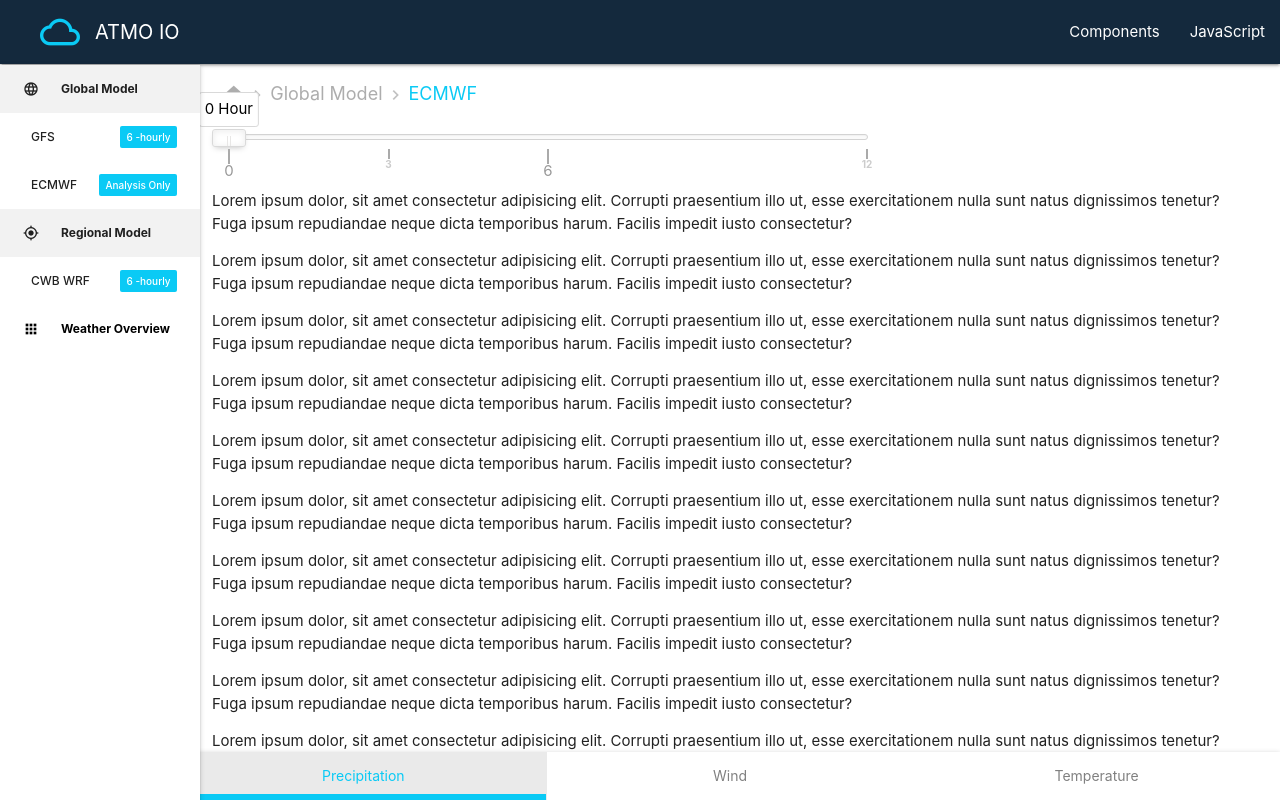
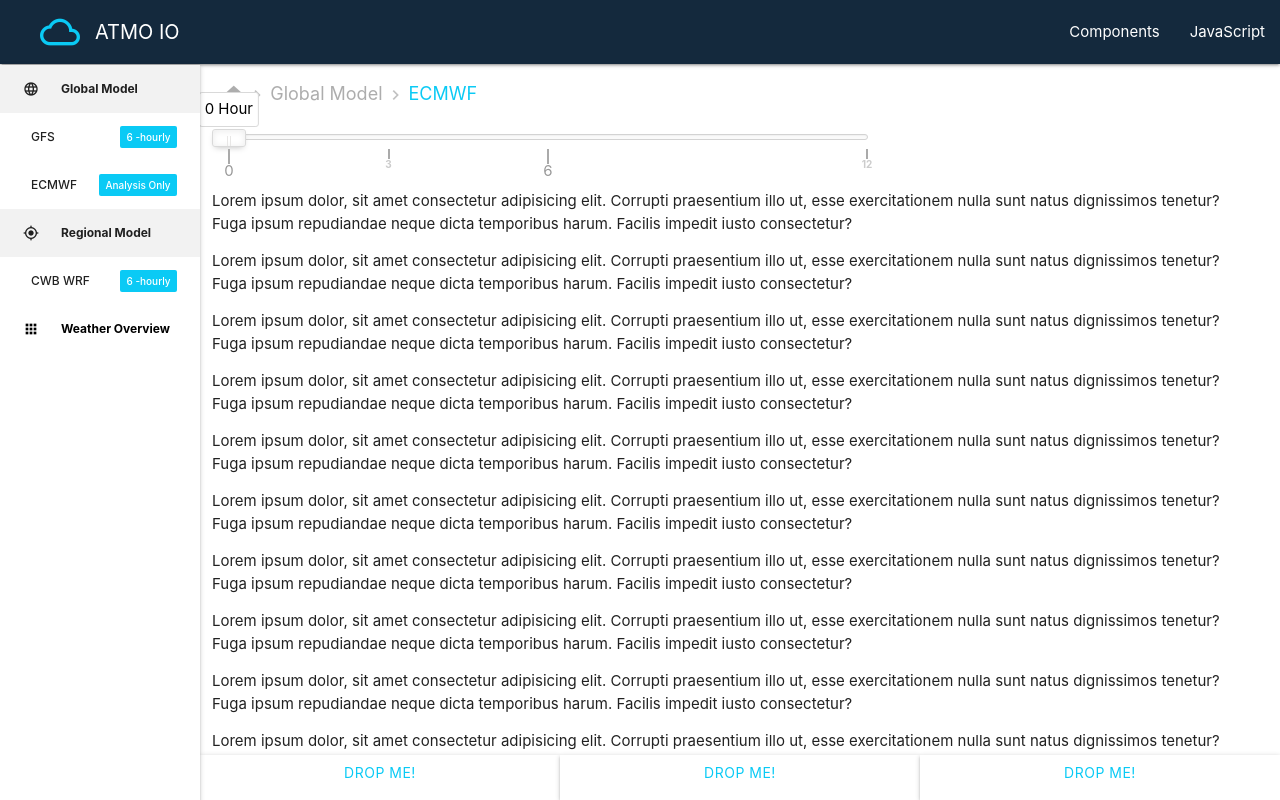
Before and after one commit to ShinKaiMa/atmo-app, a React (Create React App) app: page / in a window 1280 px wide. Both pictures are taken after a click on the item "ECMWF". Shown: the top 800 px of the page. Built offline with nearby package versions, Linux system fonts and the light colour scheme.

Commit message:
Refactor. bottom navbar in model view layout. (in dev)

```diff
--- a/src/layouts/ModelView.js
+++ b/src/layouts/ModelView.js
@@ -7,8 +7,11 @@ import ModelViewBreadcrumbs from "../components/ModelViewBreadcrumbs";
 import noUiSlider from "nouislider";
 import "nouislider/distribute/nouislider.css";
 import ModelViewSlider from "../components/ModelViewSlider";
+import useWindowSize from "../hooks/useWindowSize";
 
 const ModelView = props => {
+  const [width, height] = useWindowSize();
+  console.log(`width: ${width}`);
   useEffect(() => {
     // let slider = document.getElementById("slider");
     // noUiSlider.create(slider, {
@@ -41,8 +44,13 @@ const ModelView = props => {
     //     }
     //   ]
     // });
-    var tabs = document.querySelectorAll(".tabs");
-    var instance = M.Tabs.init(tabs);
+    // var tabs = document.querySelectorAll(".tabs");
+    // var instance = M.Tabs.init(tabs);
+    var dropdowns = document.querySelectorAll(".dropdown-trigger");
+    var dropdownsInstances = M.Dropdown.init(dropdowns,{
+      alignment:'center',
+      inDuration: 500,
+    });
   }, []);
 
   return (
@@ -51,78 +59,271 @@ const ModelView = props => {
         <div className="row">
           <ModelViewBreadcrumbs props />
         </div>
-        {/* <div>
-        <div
-          id="slider"
-          // style={{ height: "6px", marginTop: "10px", marginLeft: "32px", width:"300px" }}
-          style={{
-            height: "6px",
-            marginTop: "10px",
-            marginLeft: "16px",
-            marginBottom: "50px",
-            width: "270px"
-          }}
-        ></div>
-      </div> */}
         <ModelViewSlider />
-        {/* <div class="row" style={{margin:"0px", padding:"0px"}}>
-        <nav class="nav-extended col s12">
-          <div class="nav-content">
-            <ul class="tabs tabs-transparent">
-              <li class="tab">
-                <a href="#test1">Test 1</a>
-              </li>
-              <li class="tab">
-                <a class="active" href="#test2">
-                  Test 2
-                </a>
-              </li>
-              <li class="tab">
-                <a href="#test4">Test 4</a>
-              </li>
-            </ul>
-          </div>
-        </nav>
-      </div> */}
-      <p>Lorem ipsum dolor, sit amet consectetur adipisicing elit. Corrupti praesentium illo ut, esse exercitationem nulla sunt natus dignissimos tenetur? Fuga ipsum repudiandae neque dicta temporibus harum. Facilis impedit iusto consectetur?</p>
-      <p>Lorem ipsum dolor, sit amet consectetur adipisicing elit. Corrupti praesentium illo ut, esse exercitationem nulla sunt natus dignissimos tenetur? Fuga ipsum repudiandae neque dicta temporibus harum. Facilis impedit iusto consectetur?</p>
-      <p>Lorem ipsum dolor, sit amet consectetur adipisicing elit. Corrupti praesentium illo ut, esse exercitationem nulla sunt natus dignissimos tenetur? Fuga ipsum repudiandae neque dicta temporibus harum. Facilis impedit iusto consectetur?</p>
-      <p>Lorem ipsum dolor, sit amet consectetur adipisicing elit. Corrupti praesentium illo ut, esse exercitationem nulla sunt natus dignissimos tenetur? Fuga ipsum repudiandae neque dicta temporibus harum. Facilis impedit iusto consectetur?</p>
-      <p>Lorem ipsum dolor, sit amet consectetur adipisicing elit. Corrupti praesentium illo ut, esse exercitationem nulla sunt natus dignissimos tenetur? Fuga ipsum repudiandae neque dicta temporibus harum. Facilis impedit iusto consectetur?</p>
-      <p>Lorem ipsum dolor, sit amet consectetur adipisicing elit. Corrupti praesentium illo ut, esse exercitationem nulla sunt natus dignissimos tenetur? Fuga ipsum repudiandae neque dicta temporibus harum. Facilis impedit iusto consectetur?</p>
-      <p>Lorem ipsum dolor, sit amet consectetur adipisicing elit. Corrupti praesentium illo ut, esse exercitationem nulla sunt natus dignissimos tenetur? Fuga ipsum repudiandae neque dicta temporibus harum. Facilis impedit iusto consectetur?</p>
-      <p>Lorem ipsum dolor, sit amet consectetur adipisicing elit. Corrupti praesentium illo ut, esse exercitationem nulla sunt natus dignissimos tenetur? Fuga ipsum repudiandae neque dicta temporibus harum. Facilis impedit iusto consectetur?</p>
-      <p>Lorem ipsum dolor, sit amet consectetur adipisicing elit. Corrupti praesentium illo ut, esse exercitationem nulla sunt natus dignissimos tenetur? Fuga ipsum repudiandae neque dicta temporibus harum. Facilis impedit iusto consectetur?</p>
-      <p>Lorem ipsum dolor, sit amet consectetur adipisicing elit. Corrupti praesentium illo ut, esse exercitationem nulla sunt natus dignissimos tenetur? Fuga ipsum repudiandae neque dicta temporibus harum. Facilis impedit iusto consectetur?</p>
-      <p>Lorem ipsum dolor, sit amet consectetur adipisicing elit. Corrupti praesentium illo ut, esse exercitationem nulla sunt natus dignissimos tenetur? Fuga ipsum repudiandae neque dicta temporibus harum. Facilis impedit iusto consectetur?</p>
-      <p>Lorem ipsum dolor, sit amet consectetur adipisicing elit. Corrupti praesentium illo ut, esse exercitationem nulla sunt natus dignissimos tenetur? Fuga ipsum repudiandae neque dicta temporibus harum. Facilis impedit iusto consectetur?</p>
-      <p>Lorem ipsum dolor, sit amet consectetur adipisicing elit. Corrupti praesentium illo ut, esse exercitationem nulla sunt natus dignissimos tenetur? Fuga ipsum repudiandae neque dicta temporibus harum. Facilis impedit iusto consectetur?</p>
-      <p>Lorem ipsum dolor, sit amet consectetur adipisicing elit. Corrupti praesentium illo ut, esse exercitationem nulla sunt natus dignissimos tenetur? Fuga ipsum repudiandae neque dicta temporibus harum. Facilis impedit iusto consectetur?</p>
-      <p>Lorem ipsum dolor, sit amet consectetur adipisicing elit. Corrupti praesentium illo ut, esse exercitationem nulla sunt natus dignissimos tenetur? Fuga ipsum repudiandae neque dicta temporibus harum. Facilis impedit iusto consectetur?</p>
-      <p>Lorem ipsum dolor, sit amet consectetur adipisicing elit. Corrupti praesentium illo ut, esse exercitationem nulla sunt natus dignissimos tenetur? Fuga ipsum repudiandae neque dicta temporibus harum. Facilis impedit iusto consectetur?</p>
-      <p>Lorem ipsum dolor, sit amet consectetur adipisicing elit. Corrupti praesentium illo ut, esse exercitationem nulla sunt natus dignissimos tenetur? Fuga ipsum repudiandae neque dicta temporibus harum. Facilis impedit iusto consectetur?</p>
-      <p>Lorem ipsum dolor, sit amet consectetur adipisicing elit. Corrupti praesentium illo ut, esse exercitationem nulla sunt natus dignissimos tenetur? Fuga ipsum repudiandae neque dicta temporibus harum. Facilis impedit iusto consectetur?</p>
-      <p>Lorem ipsum dolor, sit amet consectetur adipisicing elit. Corrupti praesentium illo ut, esse exercitationem nulla sunt natus dignissimos tenetur? Fuga ipsum repudiandae neque dicta temporibus harum. Facilis impedit iusto consectetur?</p>
-      <p>Lorem ipsum dolor, sit amet consectetur adipisicing elit. Corrupti praesentium illo ut, esse exercitationem nulla sunt natus dignissimos tenetur? Fuga ipsum repudiandae neque dicta temporibus harum. Facilis impedit iusto consectetur?</p>
-      <p>Lorem ipsum dolor, sit amet consectetur adipisicing elit. Corrupti praesentium illo ut, esse exercitationem nulla sunt natus dignissimos tenetur? Fuga ipsum repudiandae neque dicta temporibus harum. Facilis impedit iusto consectetur?</p>
-      <p>Lorem ipsum dolor, sit amet consectetur adipisicing elit. Corrupti praesentium illo ut, esse exercitationem nulla sunt natus dignissimos tenetur? Fuga ipsum repudiandae neque dicta temporibus harum. Facilis impedit iusto consectetur?</p>
-      <p>Lorem ipsum dolor, sit amet consectetur adipisicing elit. Corrupti praesentium illo ut, esse exercitationem nulla sunt natus dignissimos tenetur? Fuga ipsum repudiandae neque dicta temporibus harum. Facilis impedit iusto consectetur?</p>
-      <p>Lorem ipsum dolor, sit amet consectetur adipisicing elit. Corrupti praesentium illo ut, esse exercitationem nulla sunt natus dignissimos tenetur? Fuga ipsum repudiandae neque dicta temporibus harum. Facilis impedit iusto consectetur?</p>
-      <p>Lorem ipsum dolor, sit amet consectetur adipisicing elit. Corrupti praesentium illo ut, esse exercitationem nulla sunt natus dignissimos tenetur? Fuga ipsum repudiandae neque dicta temporibus harum. Facilis impedit iusto consectetur?</p>
-      <p>Lorem ipsum dolor, sit amet consectetur adipisicing elit. Corrupti praesentium illo ut, esse exercitationem nulla sunt natus dignissimos tenetur? Fuga ipsum repudiandae neque dicta temporibus harum. Facilis impedit iusto consectetur?</p>
-      <p>Lorem ipsum dolor, sit amet consectetur adipisicing elit. Corrupti praesentium illo ut, esse exercitationem nulla sunt natus dignissimos tenetur? Fuga ipsum repudiandae neque dicta temporibus harum. Facilis impedit iusto consectetur?</p>
-      <p>Lorem ipsum dolor, sit amet consectetur adipisicing elit. Corrupti praesentium illo ut, esse exercitationem nulla sunt natus dignissimos tenetur? Fuga ipsum repudiandae neque dicta temporibus harum. Facilis impedit iusto consectetur?</p>
-      <p>Lorem ipsum dolor, sit amet consectetur adipisicing elit. Corrupti praesentium illo ut, esse exercitationem nulla sunt natus dignissimos tenetur? Fuga ipsum repudiandae neque dicta temporibus harum. Facilis impedit iusto consectetur?</p>
-      <p>Lorem ipsum dolor, sit amet consectetur adipisicing elit. Corrupti praesentium illo ut, esse exercitationem nulla sunt natus dignissimos tenetur? Fuga ipsum repudiandae neque dicta temporibus harum. Facilis impedit iusto consectetur?</p>
+        <p>
+          Lorem ipsum dolor, sit amet consectetur adipisicing elit. Corrupti
+          praesentium illo ut, esse exercitationem nulla sunt natus dignissimos
+          tenetur? Fuga ipsum repudiandae neque dicta temporibus harum. Facilis
+          impedit iusto consectetur?
+        </p>
+        <p>
+          Lorem ipsum dolor, sit amet consectetur adipisicing elit. Corrupti
+          praesentium illo ut, esse exercitationem nulla sunt natus dignissimos
+          tenetur? Fuga ipsum repudiandae neque dicta temporibus harum. Facilis
+          impedit iusto consectetur?
+        </p>
+        <p>
+          Lorem ipsum dolor, sit amet consectetur adipisicing elit. Corrupti
+          praesentium illo ut, esse exercitationem nulla sunt natus dignissimos
+          tenetur? Fuga ipsum repudiandae neque dicta temporibus harum. Facilis
+          impedit iusto consectetur?
+        </p>
+        <p>
+          Lorem ipsum dolor, sit amet consectetur adipisicing elit. Corrupti
+          praesentium illo ut, esse exercitationem nulla sunt natus dignissimos
+          tenetur? Fuga ipsum repudiandae neque dicta temporibus harum. Facilis
+          impedit iusto consectetur?
+        </p>
+        <p>
+          Lorem ipsum dolor, sit amet consectetur adipisicing elit. Corrupti
+          praesentium illo ut, esse exercitationem nulla sunt natus dignissimos
+          tenetur? Fuga ipsum repudiandae neque dicta temporibus harum. Facilis
+          impedit iusto consectetur?
+        </p>
+        <p>
+          Lorem ipsum dolor, sit amet consectetur adipisicing elit. Corrupti
+          praesentium illo ut, esse exercitationem nulla sunt natus dignissimos
+          tenetur? Fuga ipsum repudiandae neque dicta temporibus harum. Facilis
+          impedit iusto consectetur?
+        </p>
+        <p>
+          Lorem ipsum dolor, sit amet consectetur adipisicing elit. Corrupti
+          praesentium illo ut, esse exercitationem nulla sunt natus dignissimos
+          tenetur? Fuga ipsum repudiandae neque dicta temporibus harum. Facilis
+          impedit iusto consectetur?
+        </p>
+        <p>
+          Lorem ipsum dolor, sit amet consectetur adipisicing elit. Corrupti
+          praesentium illo ut, esse exercitationem nulla sunt natus dignissimos
+          tenetur? Fuga ipsum repudiandae neque dicta temporibus harum. Facilis
+          impedit iusto consectetur?
+        </p>
+        <p>
+          Lorem ipsum dolor, sit amet consectetur adipisicing elit. Corrupti
+          praesentium illo ut, esse exercitationem nulla sunt natus dignissimos
+          tenetur? Fuga ipsum repudiandae neque dicta temporibus harum. Facilis
+          impedit iusto consectetur?
+        </p>
+        <p>
+          Lorem ipsum dolor, sit amet consectetur adipisicing elit. Corrupti
+          praesentium illo ut, esse exercitationem nulla sunt natus dignissimos
+          tenetur? Fuga ipsum repudiandae neque dicta temporibus harum. Facilis
+          impedit iusto consectetur?
+        </p>
+        <p>
+          Lorem ipsum dolor, sit amet consectetur adipisicing elit. Corrupti
+          praesentium illo ut, esse exercitationem nulla sunt natus dignissimos
+          tenetur? Fuga ipsum repudiandae neque dicta temporibus harum. Facilis
+          impedit iusto consectetur?
+        </p>
+        <p>
+          Lorem ipsum dolor, sit amet consectetur adipisicing elit. Corrupti
+          praesentium illo ut, esse exercitationem nulla sunt natus dignissimos
+          tenetur? Fuga ipsum repudiandae neque dicta temporibus harum. Facilis
+          impedit iusto consectetur?
+        </p>
+        <p>
+          Lorem ipsum dolor, sit amet consectetur adipisicing elit. Corrupti
+          praesentium illo ut, esse exercitationem nulla sunt natus dignissimos
+          tenetur? Fuga ipsum repudiandae neque dicta temporibus harum. Facilis
+          impedit iusto consectetur?
+        </p>
+        <p>
+          Lorem ipsum dolor, sit amet consectetur adipisicing elit. Corrupti
+          praesentium illo ut, esse exercitationem nulla sunt natus dignissimos
+          tenetur? Fuga ipsum repudiandae neque dicta temporibus harum. Facilis
+          impedit iusto consectetur?
+        </p>
+        <p>
+          Lorem ipsum dolor, sit amet consectetur adipisicing elit. Corrupti
+          praesentium illo ut, esse exercitationem nulla sunt natus dignissimos
+          tenetur? Fuga ipsum repudiandae neque dicta temporibus harum. Facilis
+          impedit iusto consectetur?
+        </p>
+        <p>
+          Lorem ipsum dolor, sit amet consectetur adipisicing elit. Corrupti
+          praesentium illo ut, esse exercitationem nulla sunt natus dignissimos
+          tenetur? Fuga ipsum repudiandae neque dicta temporibus harum. Facilis
+          impedit iusto consectetur?
+        </p>
+        <p>
+          Lorem ipsum dolor, sit amet consectetur adipisicing elit. Corrupti
+          praesentium illo ut, esse exercitationem nulla sunt natus dignissimos
+          tenetur? Fuga ipsum repudiandae neque dicta temporibus harum. Facilis
+          impedit iusto consectetur?
+        </p>
+        <p>
+          Lorem ipsum dolor, sit amet consectetur adipisicing elit. Corrupti
+          praesentium illo ut, esse exercitationem nulla sunt natus dignissimos
+          tenetur? Fuga ipsum repudiandae neque dicta temporibus harum. Facilis
+          impedit iusto consectetur?
+        </p>
+        <p>
+          Lorem ipsum dolor, sit amet consectetur adipisicing elit. Corrupti
+          praesentium illo ut, esse exercitationem nulla sunt natus dignissimos
+          tenetur? Fuga ipsum repudiandae neque dicta temporibus harum. Facilis
+          impedit iusto consectetur?
+        </p>
+        <p>
+          Lorem ipsum dolor, sit amet consectetur adipisicing elit. Corrupti
+          praesentium illo ut, esse exercitationem nulla sunt natus dignissimos
+          tenetur? Fuga ipsum repudiandae neque dicta temporibus harum. Facilis
+          impedit iusto consectetur?
+        </p>
+        <p>
+          Lorem ipsum dolor, sit amet consectetur adipisicing elit. Corrupti
+          praesentium illo ut, esse exercitationem nulla sunt natus dignissimos
+          tenetur? Fuga ipsum repudiandae neque dicta temporibus harum. Facilis
+          impedit iusto consectetur?
+        </p>
+        <p>
+          Lorem ipsum dolor, sit amet consectetur adipisicing elit. Corrupti
+          praesentium illo ut, esse exercitationem nulla sunt natus dignissimos
+          tenetur? Fuga ipsum repudiandae neque dicta temporibus harum. Facilis
+          impedit iusto consectetur?
+        </p>
+        <p>
+          Lorem ipsum dolor, sit amet consectetur adipisicing elit. Corrupti
+          praesentium illo ut, esse exercitationem nulla sunt natus dignissimos
+          tenetur? Fuga ipsum repudiandae neque dicta temporibus harum. Facilis
+          impedit iusto consectetur?
+        </p>
+        <p>
+          Lorem ipsum dolor, sit amet consectetur adipisicing elit. Corrupti
+          praesentium illo ut, esse exercitationem nulla sunt natus dignissimos
+          tenetur? Fuga ipsum repudiandae neque dicta temporibus harum. Facilis
+          impedit iusto consectetur?
+        </p>
+        <p>
+          Lorem ipsum dolor, sit amet consectetur adipisicing elit. Corrupti
+          praesentium illo ut, esse exercitationem nulla sunt natus dignissimos
+          tenetur? Fuga ipsum repudiandae neque dicta temporibus harum. Facilis
+          impedit iusto consectetur?
+        </p>
+        <p>
+          Lorem ipsum dolor, sit amet consectetur adipisicing elit. Corrupti
+          praesentium illo ut, esse exercitationem nulla sunt natus dignissimos
+          tenetur? Fuga ipsum repudiandae neque dicta temporibus harum. Facilis
+          impedit iusto consectetur?
+        </p>
+        <p>
+          Lorem ipsum dolor, sit amet consectetur adipisicing elit. Corrupti
+          praesentium illo ut, esse exercitationem nulla sunt natus dignissimos
+          tenetur? Fuga ipsum repudiandae neque dicta temporibus harum. Facilis
+          impedit iusto consectetur?
+        </p>
+        <p>
+          Lorem ipsum dolor, sit amet consectetur adipisicing elit. Corrupti
+          praesentium illo ut, esse exercitationem nulla sunt natus dignissimos
+          tenetur? Fuga ipsum repudiandae neque dicta temporibus harum. Facilis
+          impedit iusto consectetur?
+        </p>
+        <p>
+          Lorem ipsum dolor, sit amet consectetur adipisicing elit. Corrupti
+          praesentium illo ut, esse exercitationem nulla sunt natus dignissimos
+          tenetur? Fuga ipsum repudiandae neque dicta temporibus harum. Facilis
+          impedit iusto consectetur?
+        </p>
+        <p>
+          Lorem ipsum dolor, sit amet consectetur adipisicing elit. Corrupti
+          praesentium illo ut, esse exercitationem nulla sunt natus dignissimos
+          tenetur? Fuga ipsum repudiandae neque dicta temporibus harum. Facilis
+          impedit iusto consectetur?
+        </p>
+        {/* <div
+        className="mainLayout container"
+        id="container"
+        style={{
+          position: "fixed",
+          bottom: "0",
+          left:"0px",right:"0px",
+          // left:width,
+          // marginLeft: "20px",
+          // marginBottom:"0px",
+          marginTop:"0",
+          marginBottom:"0",
+          marginLeft:"0",
+          marginRight:"0",
+          padding:"0px",
+          paddingLeft:"180px",
+          width: width-180,
+          height: "45px",
+          zIndex: "999"
+        }} */}
+      >
+        <div class="row"
+        style={{
+          position: "fixed",
+          bottom: "0",
+          left:"0px",right:"0px",
+          // left:width,
+          // marginLeft: "20px",
+          // marginBottom:"0px",
+          marginTop:"0",
+          marginBottom:"0",
+          marginLeft:"0",
+          marginRight:"0",
+          // padding:"0px",
+          paddingLeft:"200px",
+          width: width,
+          height: "45px",
+          zIndex: "995"
+        }}>
+          <a
+            class="dropdown-trigger btn col s4"
+            data-target="dropdown"
+            style={{ height: "45px", backgroundColor:"white", color:"#0ACAF5", borderRadius:"0px", border:"0px" }}
+          >
+            Drop Me!
+          </a>
+          <a
+            class="dropdown-trigger btn col s4"
+            data-target="dropdown"
+            style={{ height: "45px", backgroundColor:"white", color:"#0ACAF5", borderRadius:"0px", border:"0px"}}
+          >
+            Drop Me!
+          </a>
+          <a
+            class="dropdown-trigger btn col s4"
+            data-target="dropdown"
+            style={{ height: "45px", backgroundColor:"white", color:"#0ACAF5", borderRadius:"0px", border:"0px"}}
+          >
+            Drop Me!
+          </a>
+          <ul id="dropdown" class="dropdown-content collection" style={{ zIndex: "999" }}>
+            <li className="collection-item">
+              <a >one</a>
+            </li>
+            <li  className="collection-item">
+              <a>two</a>
+            </li>
+            <li  className="collection-item">
+              <a>three</a>
+            </li>
+          </ul>
+        </div>
+      {/* </div> */}
       </div>
-      <div
+
+      {/* <div
         class="mainLayout container"
         id="container"
         style={{
           position: "fixed",
           bottom: "0",
           margin: "0px",
-          width: "100%"
+          width: "100%",
+          zIndex:"500"
         }}
       >
           <nav class="nav-extended">
@@ -142,7 +343,58 @@ const ModelView = props => {
               </ul>
             </div>
           </nav>
+      </div> */}
+
+      {/* <div
+        class="mainLayout container"
+        id="container"
+        style={{
+          position: "fixed",
+          bottom: "0",
+          margin: "0px",
+          width: "100%",
+          height: "45px",
+          zIndex:"999"
+        }}
+      >
+        <div class="row">
+          <a
+            class="dropdown-trigger btn col s4"
+            data-target="dropdown1"
+            style={{ height: "45px", padding:"0px" }}
+          >
+            Drop Me!
+          </a>
+          <a
+            class="dropdown-trigger btn col s4"
+            data-target="dropdown1"
+            style={{ height: "45px", padding:"0px" }}
+          >
+            Drop Me!
+          </a>
+          <a
+            class="dropdown-trigger btn col s4"
+            data-target="dropdown1"
+            style={{ height: "45px", padding:"0px" }}
+          >
+            Drop Me!
+          </a>
+        </div>
       </div>
+
+      <div className="mainLayout container" id="container">
+      <ul id="dropdown1" class="dropdown-content" style={{zIndex:"999"}}>
+        <li>
+          <a href="#!">one</a>
+        </li>
+        <li>
+          <a href="#!">two</a>
+        </li>
+        <li>
+          <a href="#!">three</a>
+        </li>
+      </ul>
+      </div> */}
     </div>
   );
 };
```
Also changed, not shown: src/index.css (+15 -2 lines).
